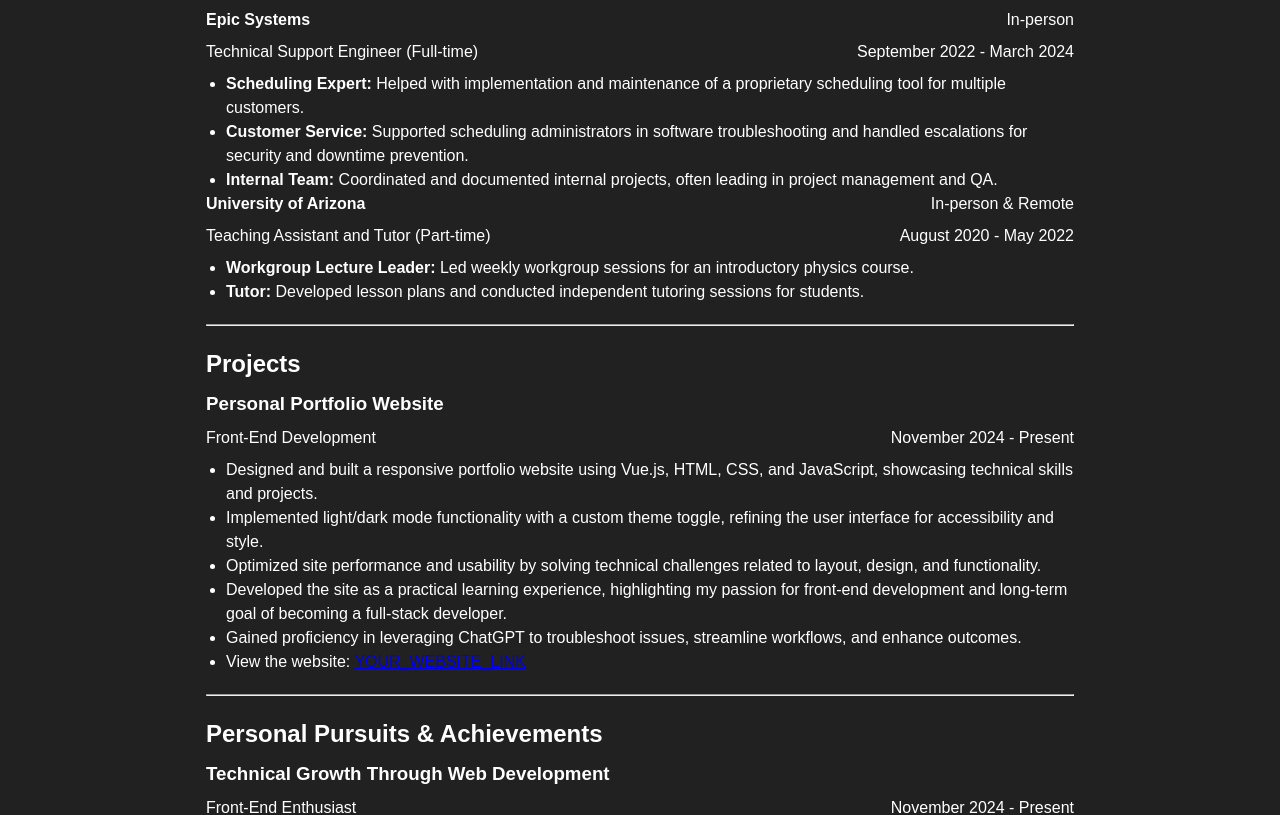
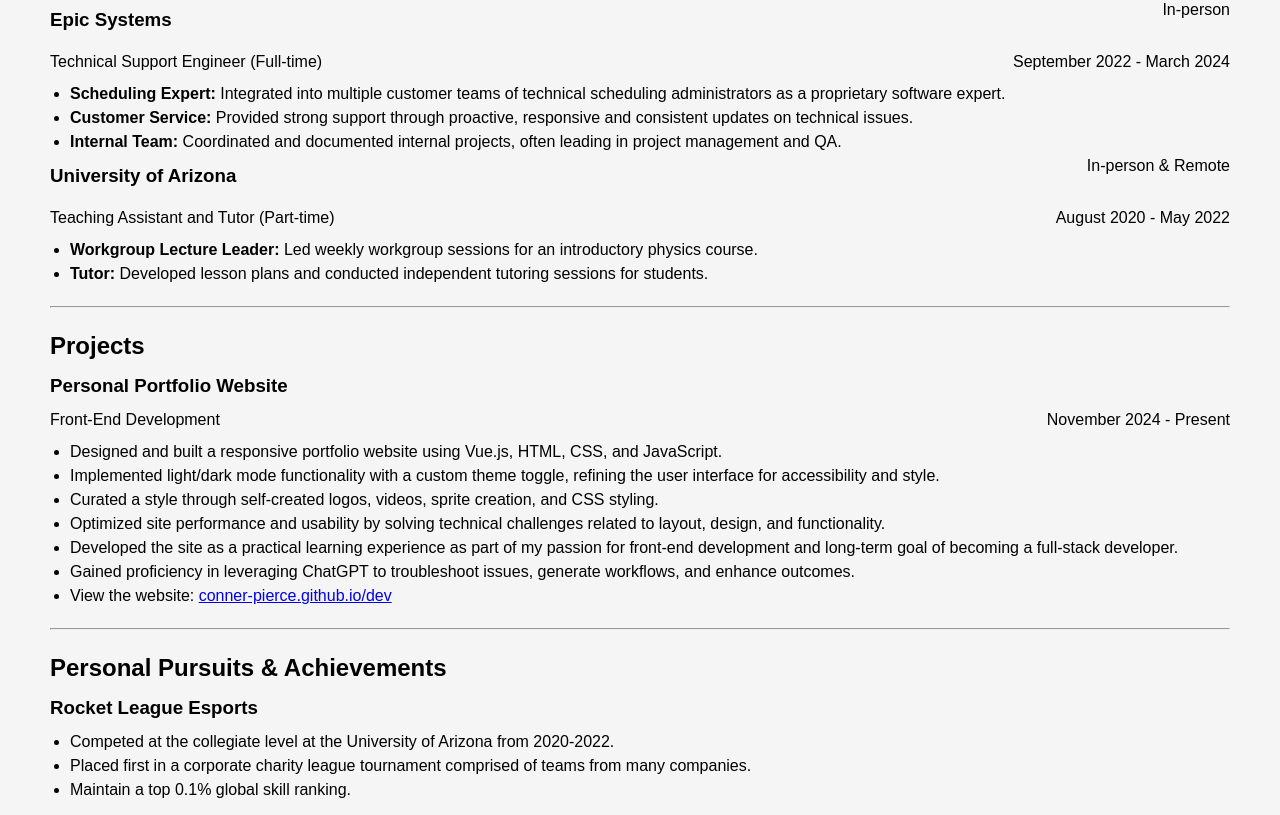
Before and after one commit to conner-pierce/dev, a Vue app: page /resume in a window 1280 px wide. Shown: the part 600-1415 px from the top of the page. Built offline with nearby package versions, Linux system fonts and the light colour scheme.

Commit message:
Deploy content build changes 1-7

```diff
--- a/package.json
+++ b/package.json
@@ -11,6 +11,7 @@
   "dependencies": {
     "@mdi/font": "^7.4.47",
     "core-js": "^3.8.3",
+    "prismjs": "^1.29.0",
     "vue": "^3.2.13",
     "vue-router": "^4.4.5",
     "vuetify": "^3.7.3"
--- a/src/App.vue
+++ b/src/App.vue
@@ -42,13 +42,21 @@
   name: 'App',
   data() {
     return {
-      isDarkMode: true, // Set to true by default for dark mode
+      isDarkMode: false, // Set to true by default for dark mode
     };
   },
-    watch: {
+  watch: {
     isDarkMode(newValue) {
       // You can save the preference to local storage if needed
       localStorage.setItem('isDarkMode', newValue);
+      if (newValue) {
+        document.body.classList.add('prism-dark');
+        document.body.classList.remove('prism-light');
+      }
+      else {
+      document.body.classList.add('prism-light');
+      document.body.classList.remove('prism-dark');
+      }
     }
   },
   mounted() {
--- a/src/components/Home.vue
+++ b/src/components/Home.vue
@@ -9,7 +9,7 @@
   <div v-else class="home-page" :class="{'play-fade-in': playHomeFade}">
   -->
     <div class="home-page">
-      <h1>Love You ^.^</h1>
+      <h1>Welcome</h1>
       <p>
         This website was built to showcase my progress as a lifelong learner and professional.
         I have always wanted to make my own website; to create a space that is curated by no-one other than myself.
--- a/src/components/Resume.vue
+++ b/src/components/Resume.vue
@@ -35,7 +35,7 @@
       <div class="section">
         <h2>Education</h2>
         <div class="flex-container">
-          <div><strong>University of Arizona</strong></div>
+          <h3>University of Arizona</h3>
           <div class="align-right">Tucson, AZ</div>
         </div>
         <div class="flex-container">
@@ -49,9 +49,9 @@
       <hr />
       <div class="section">
         <h2>Skills Summary</h2>
-        <p><strong>Technical Skills:</strong> Software Troubleshooting, Hardware Troubleshooting, Reading Code, Software Version Upgrade Support, Program QA</p>
+        <p><strong>Technical Skills:</strong> Software Troubleshooting, Hardware Troubleshooting, Front End Development, Reading Code, Software Version Upgrade Support, Script QA</p>
         <p><strong>Soft Skills:</strong> Teamwork, Leadership, Writing, Tutoring, Learning, Task Management, Escalation Management, Collaboration</p>
-        <p><strong>Languages:</strong> C, C++, LaTeX, Python, Verilog, Arduino, MUMPS, SQL, JavaScript, HTML, CSS, Vue.js</p>
+        <p><strong>Languages:</strong> C, C++, Arduino, SQL, JavaScript, HTML, CSS, Vue.js, LaTeX, ChatGPT</p>
       </div>
 
       <!-- Experience Section -->
@@ -59,7 +59,7 @@
       <div class="section">
         <h2>Experience</h2>
         <div class="flex-container">
-          <div><strong>Epic Systems</strong></div>
+          <h3>Epic Systems</h3>
           <div class="align-right">In-person</div>
         </div>
         <div class="flex-container">
@@ -67,14 +67,14 @@
           <div class="align-right">September 2022 - March 2024</div>
         </div>
         <ul>
-          <li><strong>Scheduling Expert:</strong> Helped with implementation and maintenance of a proprietary scheduling tool for multiple customers.</li>
-          <li><strong>Customer Service:</strong> Supported scheduling administrators in software troubleshooting and handled escalations for security and downtime prevention.</li>
+          <li><strong>Scheduling Expert:</strong> Integrated into multiple customer teams of technical scheduling administrators as a proprietary software expert.</li>
+          <li><strong>Customer Service:</strong> Provided strong support through proactive, responsive and consistent updates on technical issues.</li>
           <li><strong>Internal Team:</strong> Coordinated and documented internal projects, often leading in project management and QA.</li>
         </ul>
 
         <!-- Additional Experience Entry -->
         <div class="flex-container">
-          <div><strong>University of Arizona</strong></div>
+          <h3>University of Arizona</h3>
           <div class="align-right">In-person & Remote</div>
         </div>
         <div class="flex-container">
@@ -97,24 +97,13 @@
           <div class="align-right">November 2024 - Present</div>
         </div>
         <ul>
-          <li>
-            Designed and built a responsive portfolio website using Vue.js, HTML, CSS, and JavaScript, showcasing technical skills and projects.
-          </li>
-          <li>
-            Implemented light/dark mode functionality with a custom theme toggle, refining the user interface for accessibility and style.
-          </li>
-          <li>
-            Optimized site performance and usability by solving technical challenges related to layout, design, and functionality.
-          </li>
-          <li>
-            Developed the site as a practical learning experience, highlighting my passion for front-end development and long-term goal of becoming a full-stack developer.
-          </li>
-          <li>
-            Gained proficiency in leveraging ChatGPT to troubleshoot issues, streamline workflows, and enhance outcomes.
-          </li>
-          <li>
-            View the website: <a href="YOUR_WEBSITE_LINK" target="_blank">YOUR_WEBSITE_LINK</a>
-          </li>
+          <li>Designed and built a responsive portfolio website using Vue.js, HTML, CSS, and JavaScript.</li>
+          <li>Implemented light/dark mode functionality with a custom theme toggle, refining the user interface for accessibility and style.</li>
+          <li>Curated a style through self-created logos, videos, sprite creation, and CSS styling.</li>
+          <li>Optimized site performance and usability by solving technical challenges related to layout, design, and functionality.</li>
+          <li>Developed the site as a practical learning experience as part of my passion for front-end development and long-term goal of becoming a full-stack developer.</li>
+          <li>Gained proficiency in leveraging ChatGPT to troubleshoot issues, generate workflows, and enhance outcomes.</li>
+          <li>View the website: <a href="https://conner-pierce.github.io/dev/" target="_blank">conner-pierce.github.io/dev</a></li>
         </ul>
       </div>
 
@@ -122,24 +111,24 @@
       <hr />
       <div class="section">
         <h2>Personal Pursuits & Achievements</h2>
+        <h3>Rocket League Esports</h3>
+        <ul>
+          <li>Competed at the collegiate level at the University of Arizona from 2020-2022.</li>
+          <li>Placed first in a corporate charity league tournament comprised of teams from many companies.</li>
+          <li>Maintain a top 0.1% global skill ranking.</li>
+        </ul>
         <h3>Technical Growth Through Web Development</h3>
         <div class="flex-container">
           <div>Front-End Enthusiast</div>
           <div class="align-right">November 2024 - Present</div>
         </div>
         <ul>
-          <li>
-            Dedicated to continuous learning in modern web technologies and frameworks, emphasizing user-centered design.
-          </li>
-          <li>
-            Overcame stylistic and technical challenges while polishing a functional and visually appealing portfolio site.
-          </li>
-          <li>
-            Used this project as a stepping stone to develop problem-solving skills essential for a career in software development.
-          </li>
+          <li>Dedicated to continuous learning in modern web technologies and frameworks, emphasizing user-centered design.</li>
+          <li>Overcame stylistic and technical challenges while polishing a functional and visually appealing portfolio site.</li>
+          <li>Used this project as a stepping stone to develop problem-solving skills essential for a career in software development.</li>
         </ul>
       </div>
-
+      <div class="spacer"></div>
     </div>
 </template>
 
@@ -188,10 +177,10 @@
 /* PAGE CONTAINER */
 .resume-container {
   position: relative;
-  max-width: 900px;
+  max-width: 1200px;
   margin: 0 auto;
   text-align: left;
-  padding: 16px;
+  padding: 10px;
 }
 
 /* DOWNLOAD BUTTON POSITION + CLASS + SPRITE ANIMATION */
@@ -264,8 +253,13 @@
   padding-left: 20px;
   margin-top: 8px;
 }
-h1, h2, h3 {
+h1, h2, h3, h4 {
   margin: 8px 0;
 }
 
+
+.spacer {
+  height: 50px;
+}
+
 </style>
--- a/src/main.js
+++ b/src/main.js
@@ -5,6 +5,10 @@
 import { createVuetify } from 'vuetify';
 import 'vuetify/styles';
 import '@mdi/font/css/materialdesignicons.css';
+import 'prismjs'
+import 'prismjs/themes/prism-solarizedlight.css'
+
+
 
 import Home from './components/Home.vue';
 import Projects from './components/Projects.vue';
```
Also changed, not shown: src/components/ProjectDetail.vue (+54 -7 lines), 3 other files (tests, documents, lock files or other folders).
